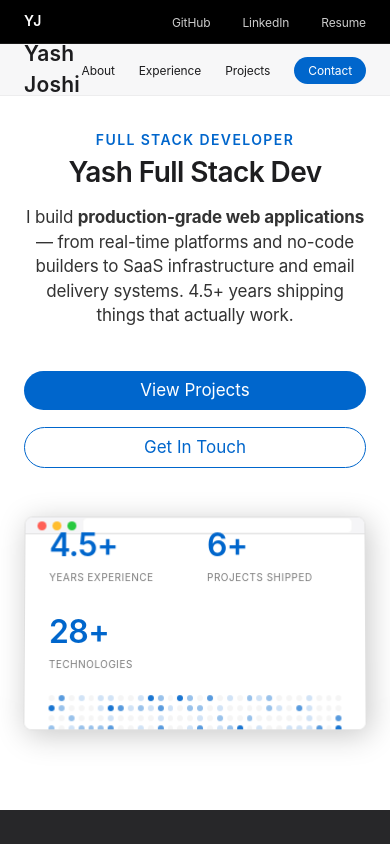
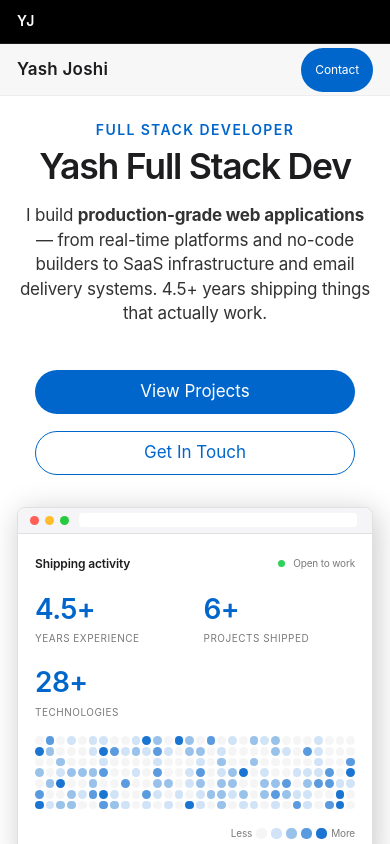
Before and after one commit to Yash2201/protfolio-site, a React (Vite) app: page / in a window 390 px wide. Shown: the top 844 px of the page. Built offline with nearby package versions, Linux system fonts and the light colour scheme.

Commit message:
FIXED: responsiveness issues fixed on the mobile site and other screen site

```diff
--- a/skills-lock.json
+++ b/skills-lock.json
@@ -1,6 +1,12 @@
 {
   "version": 1,
   "skills": {
+    "responsive-design": {
+      "source": "wshobson/agents",
+      "sourceType": "github",
+      "skillPath": "plugins/ui-design/skills/responsive-design/SKILL.md",
+      "computedHash": "155eff4b1bc8d867ae6bea9900c485ab1081de0b4873c1900adb66bf62466aed"
+    },
     "vercel-react-best-practices": {
       "source": "vercel-labs/agent-skills",
       "sourceType": "github",
--- a/src/components/Nav.tsx
+++ b/src/components/Nav.tsx
@@ -51,7 +51,10 @@ export default function Nav({ scrolled, activeSection }: NavProps) {
               </li>
             ))}
             <li>
-              <a className="sub-nav-cta" onClick={() => scroll("contact")}>
+              <a
+                className={`sub-nav-cta${activeSection === "contact" ? " active" : ""}`}
+                onClick={() => scroll("contact")}
+              >
                 Contact
               </a>
             </li>
--- a/src/hooks/index.ts
+++ b/src/hooks/index.ts
@@ -7,7 +7,8 @@ export function useParticles(canvasRef: RefObject<HTMLCanvasElement | null>) {
     if (!canvas) return;
     const ctx = canvas.getContext("2d")!;
     let W: number, H: number, pts: { x: number; y: number; vx: number; vy: number; r: number }[] = [];
-    let mouse = { x: -999, y: -999 }, rafId: number;
+    const mouse = { x: -999, y: -999 };
+    let rafId: number;
 
     const resize = () => {
       W = canvas.width = window.innerWidth;
--- a/src/styles.ts
+++ b/src/styles.ts
@@ -44,6 +44,13 @@ const css = `
   --spacing-xl: 32px;
   --spacing-xxl: 48px;
   --spacing-section: 80px;
+  --spacing-section-fluid: clamp(48px, 32px + 4vw, 80px);
+
+  /* Fluid values preserve the documented Apple-like scale without hard jumps. */
+  --type-hero: clamp(34px, 26.667px + 2.292vw, 56px);
+  --type-headline: clamp(28px, 24px + 1.25vw, 40px);
+  --type-lead: clamp(21px, 18.667px + 0.729vw, 28px);
+  --type-airy: clamp(21px, 20px + 0.313vw, 24px);
 
   /* Radii */
   --rounded-none: 0px;
@@ -63,7 +70,7 @@ body {
   background-color: var(--colors-canvas-parchment);
   color: var(--colors-body);
   font-family: -apple-system, BlinkMacSystemFont, "SF Pro Text", "Inter", "Helvetica Neue", sans-serif;
-  font-size: 17px;
+  font-size: 16px;
   font-weight: 400;
   line-height: 1.44; /* Tightened from 1.47 for Inter */
   letter-spacing: -0.01em;
@@ -112,7 +119,7 @@ canvas.particles-canvas {
   max-width: 1024px;
   width: 100%;
   margin: 0 auto;
-  padding: 0 var(--spacing-lg);
+  padding: 0 var(--spacing-md);
   display: flex;
   align-items: center;
   justify-content: space-between;
@@ -126,9 +133,10 @@ canvas.particles-canvas {
   cursor: pointer;
   display: flex;
   align-items: center;
+  min-height: 44px;
 }
 .global-nav-links {
-  display: flex;
+  display: none;
   list-style: none;
   gap: var(--spacing-xl);
 }
@@ -139,8 +147,11 @@ canvas.particles-canvas {
   font-weight: 400;
   letter-spacing: -0.12px;
   opacity: 0.8;
+  cursor: pointer;
+  display: inline-flex;
+  align-items: center;
+  min-height: 44px;
   transition: opacity 0.2s;
-  cursor: pointer;
 }
 .global-nav-links a:hover {
   opacity: 1;
@@ -170,13 +181,15 @@ canvas.particles-canvas {
   max-width: 1024px;
   width: 100%;
   margin: 0 auto;
-  padding: 0 var(--spacing-lg);
+  padding: 0 var(--spacing-md);
   display: flex;
   align-items: center;
   justify-content: space-between;
+  gap: var(--spacing-md);
+  min-width: 0;
 }
 .sub-nav-title {
-  font-size: 21px;
+  font-size: 17px;
   font-weight: 600;
   color: var(--colors-ink);
   letter-spacing: 0.231px;
@@ -187,7 +200,11 @@ canvas.particles-canvas {
   display: flex;
   align-items: center;
   list-style: none;
-  gap: var(--spacing-lg);
+  gap: 0;
+  flex-shrink: 0;
+}
+.sub-nav-links li:not(:last-child) {
+  display: none;
 }
 .sub-nav-links a {
   color: var(--colors-ink);
@@ -196,6 +213,9 @@ canvas.particles-canvas {
   font-weight: 400;
   letter-spacing: -0.12px;
   cursor: pointer;
+  display: inline-flex;
+  align-items: center;
+  min-height: 44px;
   transition: color 0.2s;
 }
 .sub-nav-links a:hover, .sub-nav-links a.active {
@@ -206,17 +226,22 @@ canvas.particles-canvas {
   color: var(--colors-body-on-dark) !important;
   font-size: 12px;
   font-weight: 400;
-  padding: 6px 14px;
+  min-height: 44px;
+  padding: 8px 14px;
   border-radius: var(--rounded-pill);
   transition: transform 0.15s;
 }
 .sub-nav-cta:hover {
   transform: scale(0.95);
 }
+.sub-nav-cta.active {
+  outline: 2px solid var(--colors-primary-focus);
+  outline-offset: 2px;
+}
 
 /* Sections & Layout (Full-bleed alternating tiles) */
 section {
-  padding: var(--spacing-section) 0;
+  padding: var(--spacing-section-fluid) 0;
   position: relative;
   display: flex;
   align-items: center;
@@ -229,9 +254,10 @@ section {
   width: 100%;
   max-width: 1024px;
   margin: 0 auto;
-  padding: 0 var(--spacing-lg);
+  padding: 0 var(--spacing-md);
   position: relative;
   z-index: 2;
+  min-width: 0;
 }
 
 /* Color Tile Sections */
@@ -259,7 +285,7 @@ section {
 /* Typography Hierarchy */
 .hero-display-title {
   font-family: -apple-system, BlinkMacSystemFont, "SF Pro Display", "Inter", sans-serif;
-  font-size: 56px;
+  font-size: var(--type-hero);
   font-weight: 600;
   line-height: 1.07;
   letter-spacing: -0.035em; /* "Apple tight" letter spacing */
@@ -269,7 +295,7 @@ section {
 
 .tile-headline {
   font-family: -apple-system, BlinkMacSystemFont, "SF Pro Display", "Inter", sans-serif;
-  font-size: 40px;
+  font-size: var(--type-headline);
   font-weight: 600;
   line-height: 1.10;
   letter-spacing: -0.02em;
@@ -291,7 +317,7 @@ section {
 }
 
 .lead-subcopy {
-  font-size: 28px;
+  font-size: var(--type-lead);
   font-weight: 400;
   line-height: 1.14;
   letter-spacing: 0.196px;
@@ -299,7 +325,7 @@ section {
 }
 
 .body-lead-airy {
-  font-size: 24px;
+  font-size: var(--type-airy);
   font-weight: 300;
   line-height: 1.5;
   letter-spacing: 0;
@@ -337,7 +363,7 @@ section {
 .tile-header-stack {
   text-align: center;
   max-width: 760px;
-  margin: 0 auto var(--spacing-xxl);
+  margin: 0 auto var(--spacing-xl);
   display: flex;
   flex-direction: column;
   align-items: center;
@@ -355,6 +381,7 @@ section {
   font-weight: 400;
   line-height: 1.0;
   padding: 11px 22px;
+  min-height: 44px;
   border-radius: var(--rounded-pill);
   text-decoration: none;
   border: none;
@@ -380,6 +407,7 @@ section {
   font-weight: 400;
   line-height: 1.0;
   padding: 11px 22px;
+  min-height: 44px;
   border-radius: var(--rounded-pill);
   border: 1px solid var(--colors-primary);
   text-decoration: none;
@@ -405,6 +433,7 @@ section {
   line-height: 1.29;
   letter-spacing: -0.224px;
   padding: 8px 15px;
+  min-height: 44px;
   border-radius: var(--rounded-sm);
   text-decoration: none;
   border: none;
@@ -425,6 +454,7 @@ section {
   font-weight: 400;
   line-height: 1.43;
   padding: 8px 14px;
+  min-height: 44px;
   border-radius: var(--rounded-md);
   border: 3px solid var(--colors-divider-soft);
   cursor: pointer;
@@ -437,10 +467,16 @@ section {
 
 .tile-actions {
   display: flex;
+  flex-direction: column;
   gap: var(--spacing-md);
   justify-content: center;
   align-items: center;
   margin-top: var(--spacing-sm);
+  width: 100%;
+}
+.tile-actions .btn-primary, .tile-actions .btn-secondary {
+  width: 100%;
+  max-width: 320px;
 }
 
 /* Links */
@@ -527,10 +563,10 @@ section {
 
 /* Hero */
 #hero {
-  padding-top: 130px; /* Offset for both navigation rows */
-  padding-bottom: var(--spacing-section);
+  padding-top: 120px; /* Offset for both navigation rows */
+  padding-bottom: var(--spacing-xxl);
   text-align: center;
-  min-height: 90vh;
+  min-height: auto;
 }
 .hero-desc {
   max-width: 600px;
@@ -538,7 +574,7 @@ section {
   color: var(--colors-ink-muted-80);
 }
 .hero-mockup-wrapper {
-  margin-top: var(--spacing-xxl);
+  margin-top: var(--spacing-xl);
   perspective: 1000px;
   display: flex;
   justify-content: center;
@@ -547,7 +583,7 @@ section {
 .hero-browser-mockup {
   width: 100%;
   max-width: 760px;
-  aspect-ratio: 16/10;
+  aspect-ratio: 1;
   border-radius: var(--rounded-sm);
   background-color: var(--colors-canvas);
   border: 1px solid var(--colors-hairline);
@@ -555,7 +591,7 @@ section {
   flex-direction: column;
   overflow: hidden;
   box-shadow: rgba(0, 0, 0, 0.22) 3px 5px 30px 0;
-  transform: rotateX(2deg);
+  transform: none;
 }
 .browser-chrome {
   height: 28px;
@@ -583,6 +619,7 @@ section {
 }
 .browser-content {
   flex-grow: 1;
+  min-height: 0;
   padding: var(--spacing-lg);
   display: flex;
   flex-direction: column;
@@ -591,15 +628,17 @@ section {
   background-color: var(--colors-canvas);
 }
 .hero-stats {
-  display: flex;
+  display: grid;
+  grid-template-columns: repeat(2, minmax(0, 1fr));
   gap: var(--spacing-md);
-  justify-content: space-between;
+  justify-content: stretch;
+  justify-items: start;
   margin: 0;
 }
 .stat-val {
   font-family: -apple-system, BlinkMacSystemFont, "SF Pro Display", "Inter", sans-serif;
   font-weight: 600;
-  font-size: 32px;
+  font-size: 28px;
   color: var(--colors-primary);
   letter-spacing: -0.02em;
 }
@@ -612,16 +651,20 @@ section {
 }
 .hero-mock-board {
   flex-grow: 1;
-  padding: var(--spacing-lg);
+  min-width: 0;
+  min-height: 0;
+  padding: var(--spacing-md);
   display: flex;
   flex-direction: column;
-  justify-content: center;
-  gap: var(--spacing-lg);
+  justify-content: space-between;
+  gap: var(--spacing-md);
 }
 .hero-mock-head {
   display: flex;
   justify-content: space-between;
   align-items: center;
+  gap: var(--spacing-md);
+  min-width: 0;
 }
 .hero-mock-title {
   font-size: 12px;
@@ -635,6 +678,7 @@ section {
   gap: var(--spacing-xs);
   font-size: 10px;
   color: var(--colors-ink-muted-48);
+  white-space: nowrap;
 }
 .hero-mock-status::before {
   content: "";
@@ -645,8 +689,9 @@ section {
 }
 .hero-mock-heat {
   display: grid;
-  grid-template-columns: repeat(30, 1fr);
-  gap: var(--spacing-xxs);
+  grid-template-columns: repeat(30, minmax(4px, 1fr));
+  gap: 2px;
+  min-width: 0;
 }
 .hero-mock-cell {
   aspect-ratio: 1;
@@ -672,6 +717,7 @@ section {
   gap: var(--spacing-xxs);
   font-size: 10px;
   color: var(--colors-ink-muted-48);
+  min-height: 11px;
 }
 .hero-mock-heat-legend .hero-mock-cell {
   width: 11px;
@@ -685,8 +731,8 @@ section {
 }
 .about-grid {
   display: grid;
-  grid-template-columns: 1.1fr 0.9fr;
-  gap: var(--spacing-xxl);
+  grid-template-columns: 1fr;
+  gap: var(--spacing-xl);
   align-items: start;
 }
 .about-p {
@@ -699,7 +745,7 @@ section {
 }
 .highlights {
   display: grid;
-  grid-template-columns: 1fr 1fr;
+  grid-template-columns: 1fr;
   gap: var(--spacing-md);
   margin-top: var(--spacing-xl);
 }
@@ -801,18 +847,20 @@ section {
   border-color: var(--colors-primary);
 }
 .exp-head {
-  display: flex;
-  align-items: center;
-  justify-content: space-between;
-  padding: var(--spacing-lg);
+  display: grid;
+  grid-template-columns: auto minmax(0, 1fr) auto;
+  align-items: start;
+  padding: var(--spacing-md);
   cursor: pointer;
-  gap: var(--spacing-md);
+  gap: var(--spacing-sm);
   user-select: none;
 }
 .exp-head-left {
   display: flex;
   align-items: center;
   gap: var(--spacing-md);
+  grid-column: 1 / 3;
+  min-width: 0;
 }
 .exp-ico {
   width: 44px;
@@ -866,8 +914,9 @@ section {
   margin-top: 2px;
 }
 .exp-meta {
-  text-align: right;
-  flex-shrink: 0;
+  grid-column: 2 / 4;
+  text-align: left;
+  min-width: 0;
 }
 .exp-period {
   font-size: 14px;
@@ -885,6 +934,9 @@ section {
   color: var(--colors-ink-muted-48);
   transition: transform 0.25s, color 0.25s;
   flex-shrink: 0;
+  grid-column: 3;
+  grid-row: 1;
+  padding-top: 14px;
 }
 .exp-card.open .exp-arrow {
   transform: rotate(90deg);
@@ -927,7 +979,7 @@ section {
 }
 .projects-grid {
   display: grid;
-  grid-template-columns: 1fr 1fr;
+  grid-template-columns: 1fr;
   gap: var(--spacing-lg);
 }
 .p-card {
@@ -947,19 +999,19 @@ section {
   transform: translateY(-2px);
 }
 .p-card.featured {
-  grid-column: span 2;
+  grid-column: auto;
   display: grid;
-  grid-template-columns: 1fr 1fr;
-  gap: var(--spacing-xl);
+  grid-template-columns: 1fr;
+  gap: var(--spacing-md);
   align-items: start;
 }
 .p-card.wide {
-  grid-column: span 2;
+  grid-column: auto;
 }
 .p-card.wide .wide-inner {
   display: grid;
-  grid-template-columns: 1fr 1fr;
-  gap: var(--spacing-xl);
+  grid-template-columns: 1fr;
+  gap: var(--spacing-md);
   align-items: start;
 }
 .p-head {
@@ -967,6 +1019,7 @@ section {
   align-items: center;
   justify-content: space-between;
   gap: var(--spacing-xs);
+  min-width: 0;
 }
 .p-ico {
   width: 44px;
@@ -984,6 +1037,7 @@ section {
   font-size: 12px;
   color: var(--colors-body-muted);
   opacity: 0.7;
+  text-align: right;
 }
 .p-name {
   font-size: 21px;
@@ -1038,8 +1092,8 @@ section {
 }
 .contact-grid {
   display: grid;
-  grid-template-columns: 1fr 1.1fr;
-  gap: var(--spacing-xxl);
+  grid-template-columns: 1fr;
+  gap: var(--spacing-xl);
   align-items: start;
 }
 .c-links {
@@ -1090,12 +1144,13 @@ section {
   color: var(--colors-ink);
   font-weight: 400;
   margin-top: 1px;
+  overflow-wrap: anywhere;
 }
 .c-card {
   background-color: var(--colors-canvas);
   border: 1px solid var(--colors-hairline);
   border-radius: var(--rounded-lg);
-  padding: var(--spacing-xxl);
+  padding: var(--spacing-lg);
 }
 .c-card-title {
   font-size: 21px;
@@ -1116,7 +1171,7 @@ section {
 }
 .form-row-2 {
   display: grid;
-  grid-template-columns: 1fr 1fr;
+  grid-template-columns: 1fr;
   gap: var(--spacing-md);
 }
 .form-field {
@@ -1165,6 +1220,7 @@ section {
   border: none;
   border-radius: var(--rounded-pill);
   padding: 12px 28px;
+  min-height: 44px;
   font-size: 15px;
   font-weight: 400;
   cursor: pointer;
@@ -1215,8 +1271,8 @@ section {
 }
 .footer-directory {
   display: grid;
-  grid-template-columns: repeat(4, 1fr);
-  gap: var(--spacing-xl);
+  grid-template-columns: 1fr;
+  gap: var(--spacing-lg);
   margin-bottom: var(--spacing-xxl);
 }
 .footer-directory-col {
@@ -1285,75 +1341,148 @@ section {
 .reveal-d2 { transition-delay: .2s; }
 .reveal-d3 { transition-delay: .3s; }
 
-/* Responsive adjustments */
-@media (max-width: 1024px) {
+/* Responsive adjustments: mobile first, then progressively expand. */
+@media (min-width: 420px) {
+  body {
+    font-size: 17px;
+  }
+  .container,
+  .global-nav-inner,
+  .sub-nav-inner {
+    padding-inline: var(--spacing-lg);
+  }
+  .sub-nav-title {
+    font-size: 21px;
+  }
   .hero-display-title {
-    font-size: 48px;
+    letter-spacing: -0.03em;
+  }
+  .tile-actions {
+    flex-direction: row;
+    width: auto;
+  }
+  .tile-actions .btn-primary, .tile-actions .btn-secondary {
+    width: auto;
+  }
+  .hero-stats {
+    grid-template-columns: repeat(3, minmax(0, 1fr));
+  }
+  .highlights,
+  .footer-directory {
+    grid-template-columns: repeat(2, minmax(0, 1fr));
   }
 }
 
-@media (max-width: 834px) {
+@media (min-width: 768px) {
+  .global-nav-links {
+    display: flex;
+  }
+  .sub-nav-links {
+    gap: var(--spacing-lg);
+  }
+  .sub-nav-links li:not(:last-child) {
+    display: list-item;
+  }
   section {
-    padding: var(--spacing-xxl) 0;
+    padding: 64px 0;
   }
-  .about-grid {
-    grid-template-columns: 1fr;
+  #hero {
+    padding-top: 130px;
+    padding-bottom: 64px;
+    min-height: 90vh;
+  }
+  .hero-mockup-wrapper {
+    margin-top: var(--spacing-xxl);
+  }
+  .hero-browser-mockup {
+    aspect-ratio: 16/10;
+    transform: rotateX(2deg);
+  }
+  .hero-mock-board {
+    padding: var(--spacing-lg);
+    gap: var(--spacing-lg);
+  }
+  .exp-head {
+    display: flex;
+    align-items: center;
+    justify-content: space-between;
+    padding: var(--spacing-lg);
+    gap: var(--spacing-md);
+  }
+  .exp-head-left {
+    grid-column: auto;
+  }
+  .exp-meta {
+    grid-column: auto;
+    text-align: right;
+    flex-shrink: 0;
+  }
+  .exp-arrow {
+    grid-column: auto;
+    grid-row: auto;
+    padding-top: 0;
+  }
+  .projects-grid {
+    grid-template-columns: repeat(2, minmax(0, 1fr));
+  }
+  .p-card.featured {
+    grid-column: span 2;
+    grid-template-columns: repeat(2, minmax(0, 1fr));
     gap: var(--spacing-xl);
   }
-  .projects-grid {
-    grid-template-columns: 1fr;
+  .p-card.wide {
+    grid-column: span 2;
   }
-  .p-card.featured, .p-card.wide .wide-inner {
-    grid-template-columns: 1fr;
-    gap: var(--spacing-md);
+  .p-card.wide .wide-inner {
+    grid-template-columns: repeat(2, minmax(0, 1fr));
+    gap: var(--spacing-xl);
   }
   .contact-grid {
-    grid-template-columns: 1fr;
+    grid-template-columns: minmax(0, 1fr) minmax(0, 1.1fr);
     gap: var(--spacing-xl);
   }
-  .footer-directory {
-    grid-template-columns: repeat(2, 1fr);
+  .form-row-2 {
+    grid-template-columns: repeat(2, minmax(0, 1fr));
+  }
+  .c-card {
+    padding: var(--spacing-xl);
   }
 }
 
-@media (max-width: 640px) {
-  body {
-    font-size: 15px;
+@media (min-width: 1024px) {
+  section {
+    padding: var(--spacing-section) 0;
   }
-  .hero-display-title {
-    font-size: 34px;
-    letter-spacing: -0.02em;
+  #hero {
+    padding-bottom: var(--spacing-section);
   }
-  .tile-headline {
-    font-size: 28px;
+  .tile-header-stack {
+    margin-bottom: var(--spacing-xxl);
   }
-  .lead-subcopy {
-    font-size: 21px;
+  .stat-val {
+    font-size: 32px;
   }
-  .hero-stats {
-    display: grid;
-    grid-template-columns: repeat(2, 1fr);
-    gap: var(--spacing-lg);
-    justify-items: start;
+  .about-grid {
+    grid-template-columns: minmax(0, 1.1fr) minmax(0, 0.9fr);
+    gap: var(--spacing-xxl);
+  }
+  .contact-grid {
+    gap: var(--spacing-xxl);
+  }
+  .c-card {
+    padding: var(--spacing-xxl);
   }
   .footer-directory {
-    grid-template-columns: 1fr;
-  }
-  .form-row-2 {
-    grid-template-columns: 1fr;
+    grid-template-columns: repeat(4, minmax(0, 1fr));
+    gap: var(--spacing-xl);
   }
 }
 
-@media (max-width: 419px) {
-  .hero-display-title {
-    font-size: 28px;
-  }
-  .tile-actions {
-    flex-direction: column;
-    width: 100%;
-  }
-  .tile-actions .btn-primary, .tile-actions .btn-secondary {
-    width: 100%;
+@media (min-width: 1280px) {
+  .container,
+  .global-nav-inner,
+  .sub-nav-inner {
+    max-width: 1120px;
   }
 }
 `;
```
